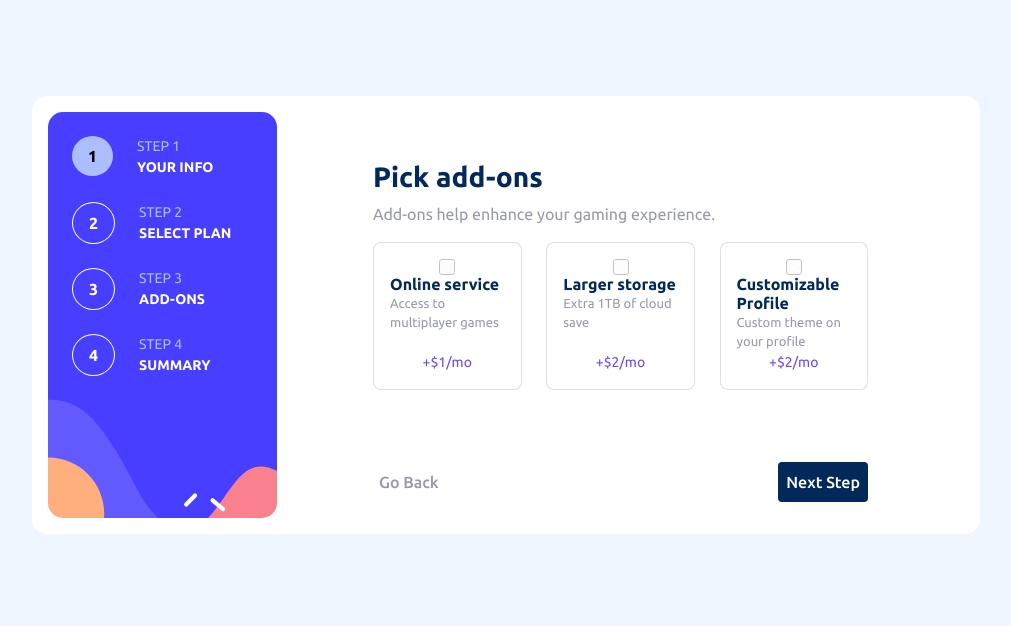
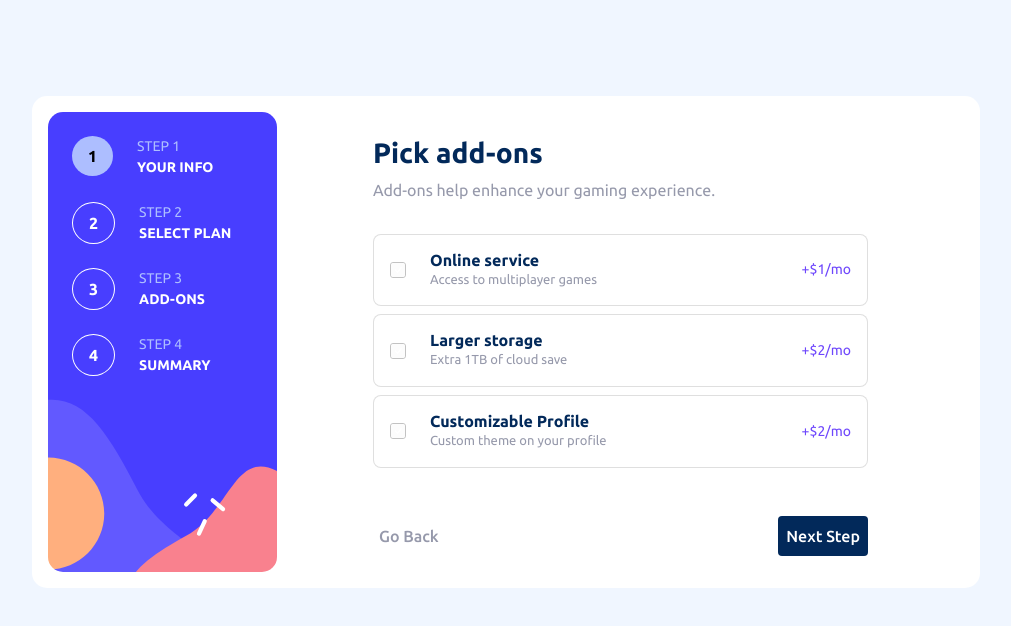
Before and after one commit to pedroalima/multi-form, a React (Vite) app: page /add-ons in a window 1280 px wide. Shown: the top 626 px of the page, without its empty margins (134-1145 px from the left). Built offline with nearby package versions, Linux system fonts and the light colour scheme.

Commit message:
style: add add-ons page desktop

```diff
--- a/src/components/root/index.jsx
+++ b/src/components/root/index.jsx
@@ -6,7 +6,7 @@ import './index.scss'
 
 function Root() {
 	return (
-		<div className='container-fluid vh-md-100 p-md-5' id='root'>
+		<div className='container-fluid vh-md-100 pt-md-5 px-md5' id='root'>
 			<div className='container w-100 h-md-100 p-md-5'>
 				<div className='row row-custom pb-5 p-md-3 mx-md-5'>
 					<header className='col-12 p-0 col-md-3'>
@@ -16,9 +16,6 @@ function Root() {
 						<Outlet />
 						<Footer />
 					</main>
-					{/* <footer className="col-12 col-md-9">
-						<h1>test</h1>
-					</footer> */}
 				</div>
 			</div>
 		</div>
--- a/src/pages/add-ons/index.jsx
+++ b/src/pages/add-ons/index.jsx
@@ -4,34 +4,34 @@ import { BsCheckSquareFill } from 'react-icons/bs';
 
 function AddOns() {
     return (
-        <section className="bg-white p-4 mb-5 mb-md-0 p-md-5" id="add-ons">
+        <section className="bg-white p-4 mb-5 mb-md-0 px-md-5 pb-md-0 py-md-4" id="add-ons">
             <div className='px-md-5'>
                 <h3 className='font-tertiary-color'>Pick add-ons</h3>
                 <p className='font-primary-color'>Add-ons help enhance your gaming experience.</p>
             </div>
-            <form className='px-md-5 d-md-flex justify-content-md-between'>
+            <form className='px-md-5 pt-md-3 justify-content-md-between'>
                 <input name='plan' id='service' type="checkbox" className='d-none' />
-                <label htmlFor="service" className="card flex-row align-items-center p-3 border-custom flex-md-column text-left width-custom">
+                <label htmlFor="service" className="card flex-row align-items-center p-3 border-custom text-left">
                     <BsCheckSquareFill />
-                    <div className="card-body p-0 ml-3 ml-md-0">
+                    <div className="card-body p-0 ml-3 ml-md-4">
                         <h6 className="card-title m-0 font-tertiary-color">Online service</h6>
                         <p className="card-text font-primary-color font-size-custom">Access to multiplayer games</p>
                     </div>
                     <span className='font-color-custom'>+$1/mo</span>
                 </label>
                 <input name='plan' id='storage' type="checkbox" className='d-none' />
-                <label htmlFor="storage" className="card flex-row align-items-center p-3 border-custom flex-md-column text-left width-custom">
+                <label htmlFor="storage" className="card flex-row align-items-center p-3 border-custom flex-md-row text-left">
                     <BsCheckSquareFill />
-                    <div className="card-body p-0 ml-3 ml-md-0">
+                    <div className="card-body p-0 ml-3 ml-md-4">
                         <h6 className="card-title m-0 font-tertiary-color">Larger storage</h6>
                         <p className="card-text font-primary-color font-size-custom">Extra 1TB of cloud save</p>
                     </div>
                     <span className='font-color-custom'>+$2/mo</span>
                 </label>
                 <input name='plan' id='profile' type="checkbox" className='d-none' />
-                <label htmlFor="profile" className="card flex-row align-items-center p-3 border-custom flex-md-column text-left width-custom">
+                <label htmlFor="profile" className="card flex-row align-items-center p-3 border-custom flex-md-row text-left">
                     <BsCheckSquareFill />
-                    <div className="card-body p-0 ml-3 ml-md-0">
+                    <div className="card-body p-0 ml-3 ml-md-4">
                         <h6 className="card-title m-0 font-tertiary-color">Customizable Profile</h6>
                         <p className="card-text font-primary-color font-size-custom">Custom theme on your profile</p>
                     </div>
--- a/src/pages/add-ons/index.scss
+++ b/src/pages/add-ons/index.scss
@@ -40,13 +40,6 @@
         border-radius: 8px;
     }
 
-    .width-custom {
-
-        @media screen and (min-width: 1024px) {
-            width: 30%;
-        }
-    }
-
     .font-color-custom {
         color: rgb(110, 71, 252);
     }
```
